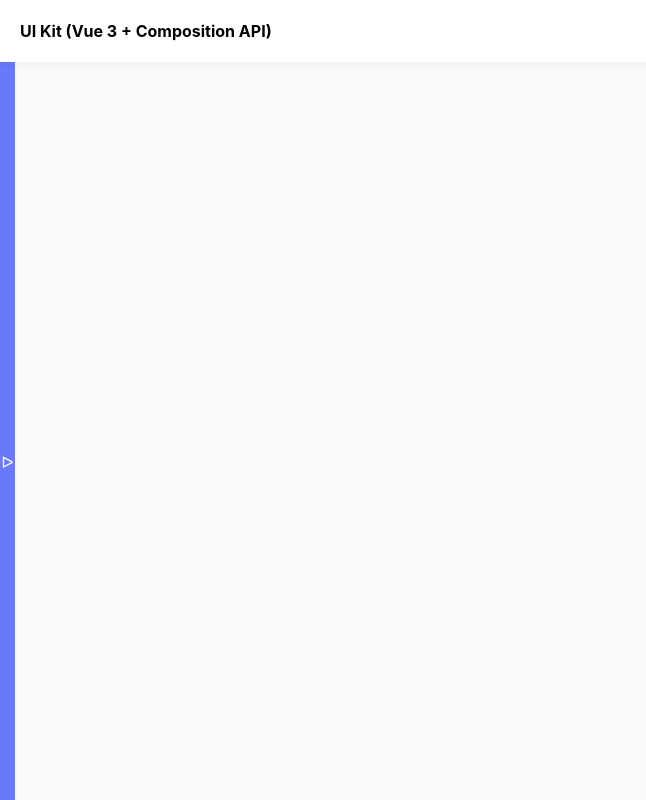
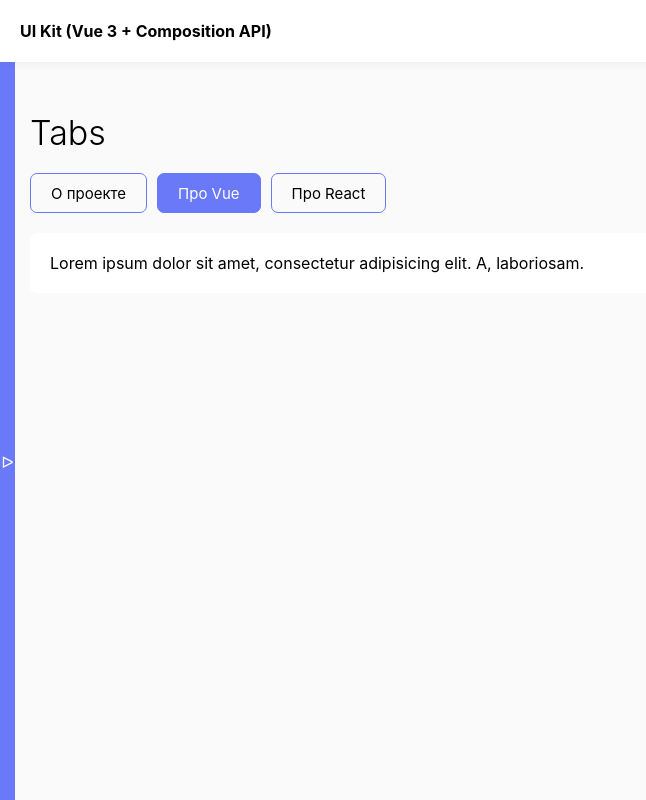
Before and after one commit to korchevIvan/uikit-vue3, a Vue app: page /tabs in a window 1280 px wide. Shown: the whole page, without its empty margins (0-646 px from the left). Built offline with nearby package versions, Linux system fonts and the light colour scheme.

Commit message:
Add Tabs component

```diff
--- a/src/components/Layout/Sidebar.vue
+++ b/src/components/Layout/Sidebar.vue
@@ -15,6 +15,7 @@
   {name: 'Radiobutton', href: '/radiobutton'},
   {name: 'Progress', href: '/progress'},
   {name: 'Input', href: '/input'},
+  {name: 'Tabs', href: '/tabs'},
 ])
 </script>
 
--- /dev/null
+++ b/src/components/Tabs.vue
@@ -0,0 +1,70 @@
+<script setup>
+  const props = defineProps({
+    names: {
+      type: Array,
+      required: true
+    },
+    selectedTab: {
+      type: String,
+      required: false
+    }
+  })
+
+  const emit = defineEmits(['changeTab'])
+
+  const clickOnTab = (tabName) => {
+    emit('changeTab', tabName)
+  }
+</script>
+
+<template>
+  <div class="tab-nav">
+    <span
+        v-for="tab in names"
+        :key="tab.name"
+        :class="['tab-nav__item', {'selected': tab.name === selectedTab}]"
+        @click="clickOnTab(tab.name)"
+    >
+        {{ tab.label }}
+    </span>
+  </div>
+  <div class="tab-content">
+    <slot />
+  </div>
+</template>
+
+<style lang="scss" scoped>
+.tab {
+  &-nav {
+    display: flex;
+    align-items: center;
+    margin-bottom: 20px;
+    &__item {
+      height: 40px;
+      display: flex;
+      align-items: center;
+      justify-content: center;
+      margin-right: 10px;
+      border-radius: 7px;
+      cursor: pointer;
+      border: 1px solid var(--primary);
+      padding: 0 20px;
+      font-size: 15px;
+      &:hover {
+        background: var(--primary-hover);
+        color: #fff;
+        transition: 0.2s;
+      }
+      &.selected {
+        background: var(--primary);
+        color: #fff;
+      }
+    }
+  }
+  &-content {
+    padding: 20px;
+    border-radius: 7px;
+    background: #fff;
+  }
+}
+</style>
--- a/src/router/index.js
+++ b/src/router/index.js
@@ -6,6 +6,7 @@
 import Radiobutton from '@/views/Radiobutton.vue'
 import Progress from '@/views/Progress.vue'
 import Input from '@/views/Input.vue'
+import Tabs from '@/views/Tabs.vue'
 
 const router = createRouter({
     history: createWebHistory(), routes: [
@@ -44,6 +45,11 @@
             name: 'Input',
             component: Input
         },
+        {
+            path: '/tabs',
+            name: 'Tabs',
+            component: Tabs
+        },
     ]
 })
 
--- /dev/null
+++ b/src/views/Tabs.vue
@@ -0,0 +1,33 @@
+<script setup>
+  import {ref} from 'vue'
+  import Tabs from '@/components/Tabs.vue'
+
+  const tabs = [
+    {name: 'About', label: 'О проекте'},
+    {name: 'Vue', label: 'Про Vue'},
+    {name: 'React', label: 'Про React'},
+  ]
+  const selectedTab = ref('Vue')
+
+  const changeTab = (tabName) => {
+    selectedTab.value = tabName
+  }
+</script>
+<template>
+  <h1 class="heading-1">Tabs</h1>
+  <Tabs
+      :names="tabs"
+      :selected-tab="selectedTab"
+      @changeTab="changeTab"
+  >
+    <div v-if="selectedTab === 'About'">
+      Lorem ipsum dolor sit amet.
+    </div>
+    <div v-if="selectedTab === 'Vue'">
+      Lorem ipsum dolor sit amet, consectetur adipisicing elit. A, laboriosam.
+    </div>
+    <div v-if="selectedTab === 'React'">
+      Lorem ipsum dolor sit amet, consectetur adipisicing elit. Dolorum eius eligendi est ipsa rerum voluptates.
+    </div>
+  </Tabs>
+</template>
```
